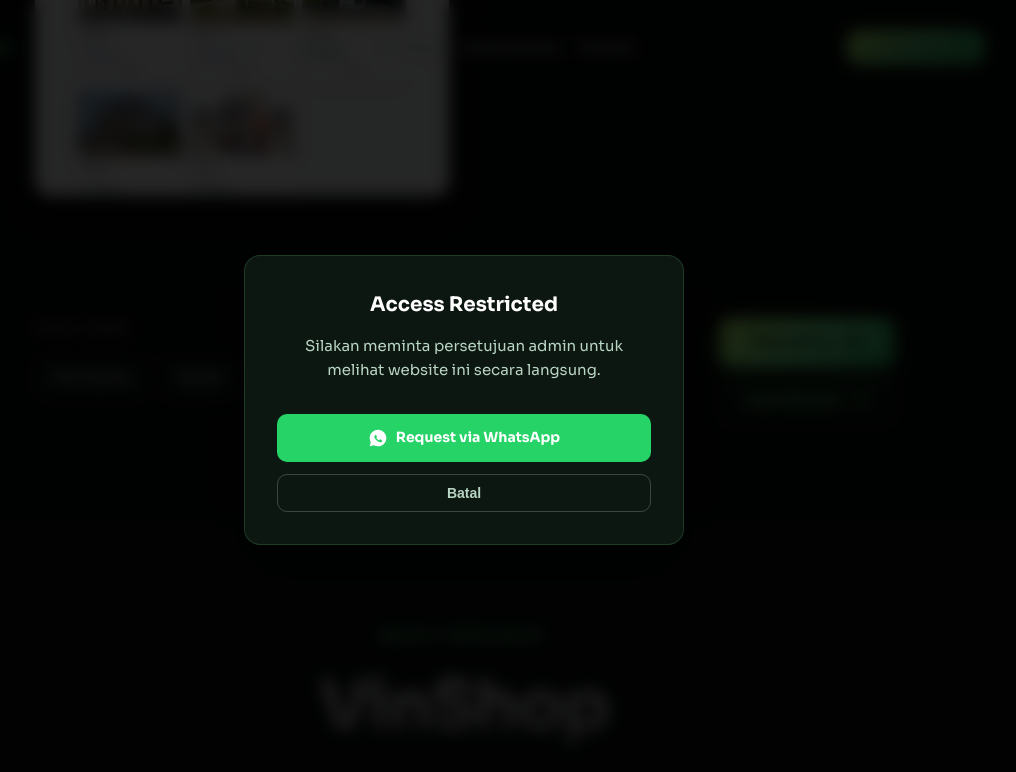
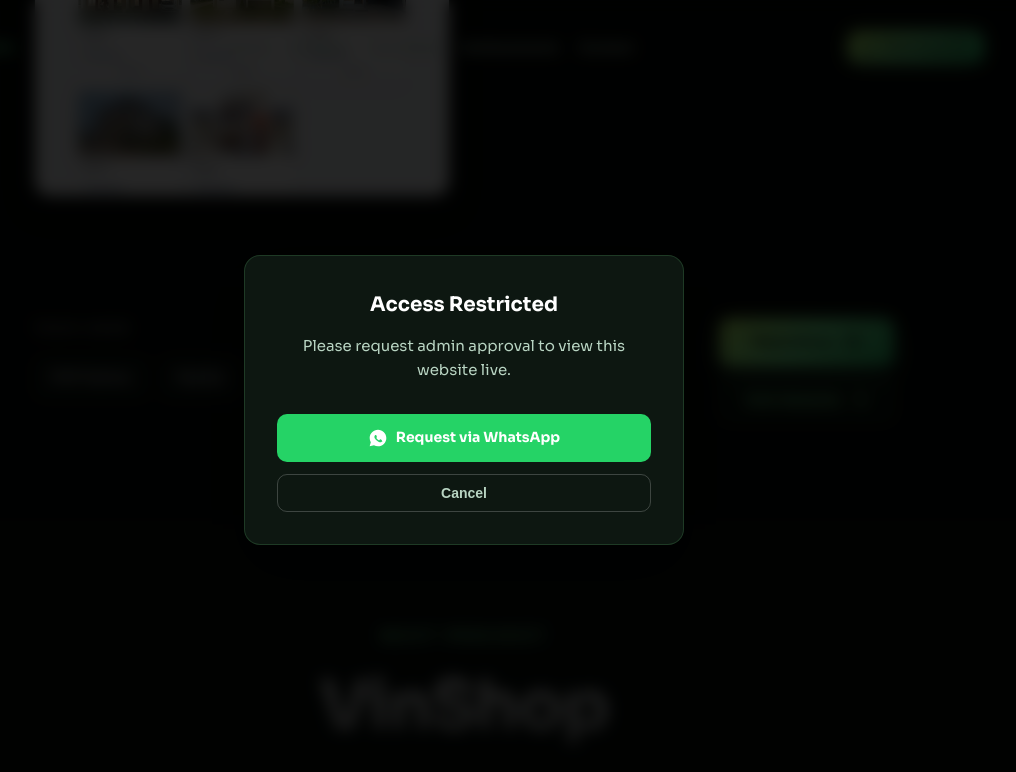
Before and after one commit to Havinoia/personal-web, a Vue app: page /project/1 in a window 1280 px wide. Both pictures are taken after a click on the button "Visit Website". Shown: the part 1620-2392 px from the top of the page, without its empty margins (176-1192 px from the left). Built offline with nearby package versions, Linux system fonts and the light colour scheme.

Commit message:
docs: translate project detail access modal to English

```diff
--- a/src/views/project/ProjectDetailView.vue
+++ b/src/views/project/ProjectDetailView.vue
@@ -104,16 +104,16 @@ onMounted(() => {
         <div v-if="showAccessModal" class="pd-modal-overlay" @click.self="showAccessModal = false">
           <div class="pd-modal-content">
             <h3 class="pd-modal-title">Access Restricted</h3>
-            <p class="pd-modal-text">Silakan meminta persetujuan admin untuk melihat website ini secara langsung.</p>
+            <p class="pd-modal-text">Please request admin approval to view this website live.</p>
             <div class="pd-modal-actions">
-              <a :href="`https://wa.me/6281252205174?text=Halo,%20saya%20ingin%20meminta%20akses%20untuk%20melihat%20web%20${encodeURIComponent(project.title)}`"
+              <a :href="`https://wa.me/6281252205174?text=Hello,%20I'd%20like%20to%20request%20access%20to%20view%20the%20${encodeURIComponent(project.title)}%20website`"
                  target="_blank" class="pd-modal-btn-wa">
                 <svg width="20" height="20" viewBox="0 0 24 24" fill="currentColor">
                   <path d="M12.001 2c-5.514 0-10 4.486-10 10 0 1.77.464 3.496 1.344 5.03L2.015 22l5.127-1.332A9.957 9.957 0 0012.001 22c5.514 0 10-4.486 10-10s-4.486-10-10-10zM17.47 15.655c-.237.669-1.374 1.282-1.928 1.353-.518.067-1.187.175-3.08-.607-2.274-.937-3.72-3.266-3.832-3.415-.113-.15-.916-1.222-.916-2.33 0-1.109.576-1.655.782-1.884.205-.228.448-.286.598-.286.15 0 .3.003.432.008.136.006.315-.052.493.376.18.43.616 1.503.673 1.616.056.113.094.246.019.398-.075.15-.113.245-.225.358-.113.113-.238.252-.338.341-.112.102-.232.215-.104.437.127.221.564.935 1.214 1.513.842.748 1.54 1.05 1.764 1.164.225.114.358.094.492-.056.13-.15.568-.66.72-.888.15-.227.301-.19.507-.113.206.075 1.312.617 1.537.731.225.113.375.169.431.263.056.095.056.545-.181 1.214z"/>
                 </svg>
                 Request via WhatsApp
               </a>
-              <button @click="showAccessModal = false" class="pd-modal-btn-cancel">Batal</button>
+              <button @click="showAccessModal = false" class="pd-modal-btn-cancel">Cancel</button>
             </div>
           </div>
         </div>
```
